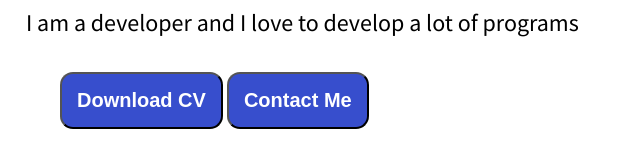
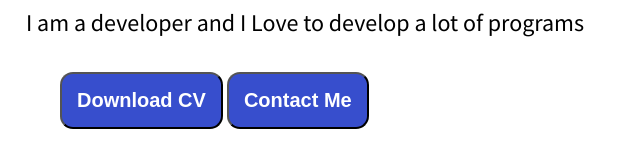
Before and after one commit to mudassar-durvaish/MyPortfolio, a plain HTML site: page index.html in a window 1280 px wide. Shown: the part 244-404 px from the top of the page, 108-748 px from the left. Drawn offline with Linux system fonts and the light colour scheme; a web font is replaced by a local one.

Commit message:
Update index.html

```diff
--- a/index.html
+++ b/index.html
@@ -32,7 +32,7 @@
                     <div class="hello">Hello</div>
                     <div class="name">Mudassar</div>
                     <div class="about">Devloper, Programmar</div>
-                    <div class="moreabout">I am a developer and I love to develop a lot of programs</div>
+                    <div class="moreabout">I am a developer and I Love to develop a lot of programs</div>
                     <div class="buttons">
                         <a href="/MyPortfolio/cv.pdf" target="_blank"><button>Download CV</button></a>
                         <a href="/MyPortfolio/contact.html"><button>Contact Me</button></a>
```
